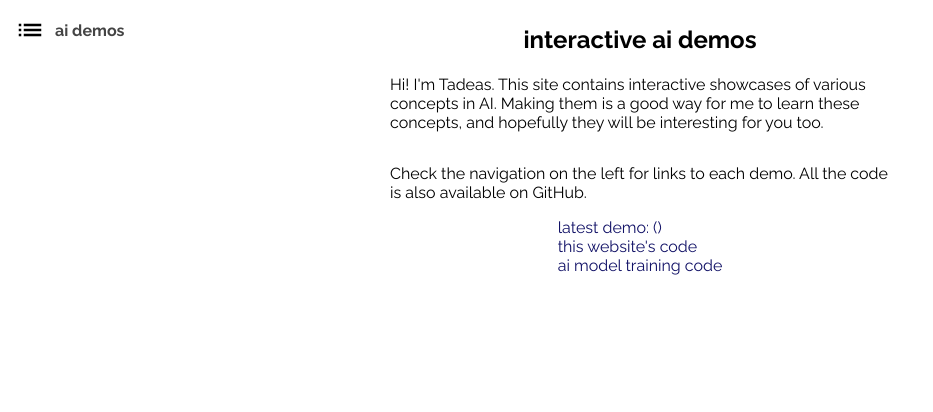
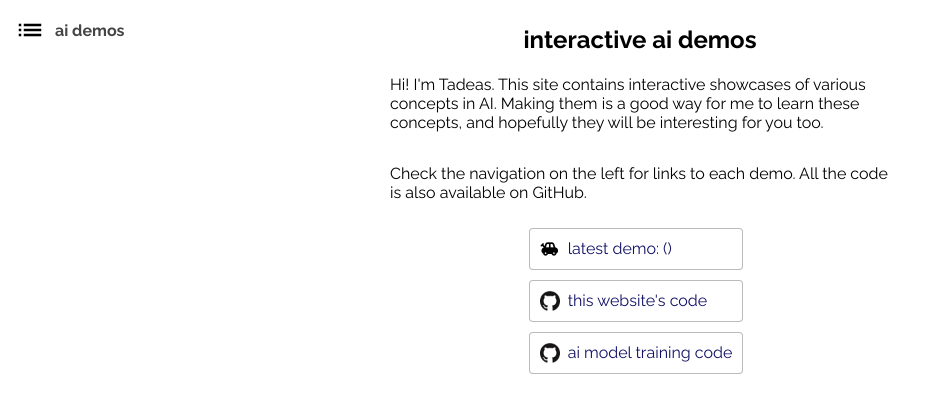
Before and after one commit to tadeaspaule/ai-demos, a website built with webpack: page build/index.html in a window 1280 px wide. Shown: the whole page, without its empty margins (0-933 px from the left). Built offline with nearby package versions, Linux system fonts and the light colour scheme.

Commit message:
minor main page styling change buttons

```diff
--- a/build/assets/styles.css
+++ b/build/assets/styles.css
@@ -48,6 +48,7 @@ div.btn {
   border-radius: 4px;
   padding: 10px;
   background: #fff;
+  text-align: center;
   transition: background-color 0.3s;
 }
 div.btn:hover {
@@ -64,8 +65,8 @@ p {
 .intro-links .fr {
   margin-top: 10px;
 }
-.intro-links .fr img {
-  margin-right: 5px;
+.intro-links .fr img, .intro-links .fr, i {
+  margin-right: 8px;
 }
 .demo-links .fr {
   margin: 0px 5px;
--- a/build/index.html
+++ b/build/index.html
@@ -19,9 +19,18 @@
 			Check the navigation on the left for links to each demo. All the code is also available on GitHub.
 		</p>
 		<div class="fc intro-links">
-			<a href="<%= htmlWebpackPlugin.options.lastPage.filename %>.html">Latest demo: <%= htmlWebpackPlugin.options.lastPage.name %> (<%= htmlWebpackPlugin.options.lastPage.category %>)</a>
-			<a href="https://github.com/tadeaspaule/ai-demos" target="_blank">This website's code</a>
-			<a href="https://github.com/tadeaspaule/ai-demos-notebooks" target="_blank">AI model training code</a>
+			<div class="fr btn">
+				<i class="material-icons" style="font-size:20px">toys</i>
+				<a href="<%= htmlWebpackPlugin.options.lastPage.filename %>.html">Latest demo: <%= htmlWebpackPlugin.options.lastPage.name %> (<%= htmlWebpackPlugin.options.lastPage.category %>)</a>
+			</div>
+			<div class="fr btn">
+				<img src="assets/githubicon.png" height="20">
+				<a href="https://github.com/tadeaspaule/ai-demos" target="_blank">This website's code</a>
+			</div>
+			<div class="fr btn">
+				<img src="assets/githubicon.png" height="20">
+				<a href="https://github.com/tadeaspaule/ai-demos-notebooks" target="_blank">AI model training code</a>
+			</div>
 		</div>
 	</body>
 </html>
```
